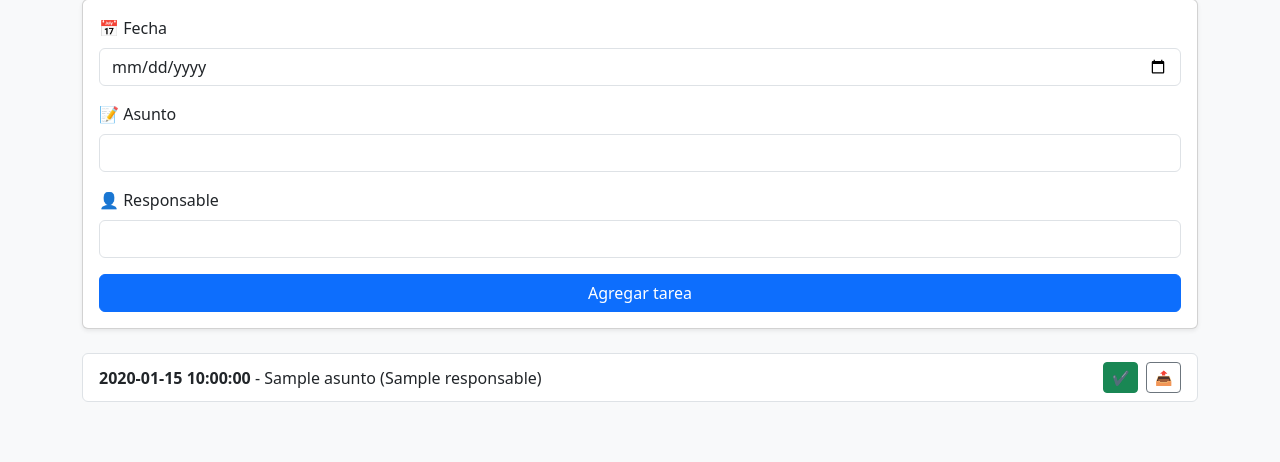
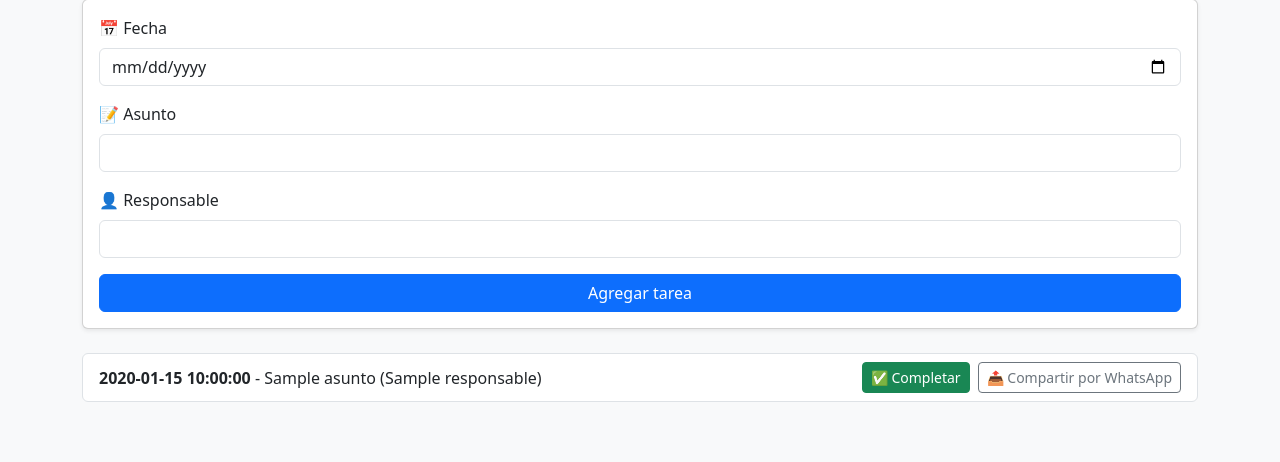
Before and after one commit to nelefrenn/Graciela, a Flask app: template templates/index.html in a window 1280 px wide. Shown: the part 87-549 px from the top of the page. Run offline with Flask 3, Linux system fonts and the light colour scheme; the template is opened without the code that fills it: most values are stand-ins (such as "Sample title", 1, 10 or a date in 2020).

Commit message:
Update index.html

```diff
--- a/templates/index.html
+++ b/templates/index.html
@@ -16,9 +16,14 @@
   <div class="container mt-4">
     <h2 class="text-center mb-4">📝 Cuidado de Mamá Graciela</h2>
 
-    <!-- Indicador de guardado -->
+    <!-- Alerta cuando se está guardando -->
     <div id="guardando" class="alert alert-info d-none" role="alert">
       ⏳ Guardando tarea...
+    </div>
+
+    <!-- Alerta cuando se está completando -->
+    <div id="completando" class="alert alert-warning d-none" role="alert">
+      🕒 Marcando tarea como completada...
     </div>
 
     <!-- Formulario para agregar tarea -->
@@ -46,9 +51,11 @@
           <strong>{{ tarea.fecha }}</strong> - {{ tarea.asunto }} ({{ tarea.responsable }})
         </div>
         <div class="d-flex gap-2">
-          <a href="/completar/{{ loop.index0 }}" class="btn btn-success btn-sm">✔️</a>
+          <form method="get" action="/completar/{{ loop.index0 }}" onsubmit="mostrarCompletando()">
+            <button type="submit" class="btn btn-success btn-sm">✅ Completar</button>
+          </form>
           <a href="https://wa.me/?text=Tarea: {{ tarea.asunto }}%20para%20{{ tarea.responsable }}%20el%20{{ tarea.fecha }}"
-             target="_blank" class="btn btn-outline-secondary btn-sm">📤</a>
+             target="_blank" class="btn btn-outline-secondary btn-sm">📤 Compartir por WhatsApp</a>
         </div>
       </li>
       {% else %}
@@ -60,7 +67,7 @@
   <!-- Bootstrap JS -->
   <script src="https://cdn.jsdelivr.net/npm/bootstrap@5.3.2/dist/js/bootstrap.bundle.min.js"></script>
 
-  <!-- Service Worker (PWA opcional) -->
+  <!-- PWA / Service Worker -->
   <script>
     if ('serviceWorker' in navigator) {
       navigator.serviceWorker.register('/static/service-worker.js')
@@ -68,7 +75,6 @@
         .catch(err => console.error('Error registrando el Service Worker:', err));
     }
 
-    // Botón de instalación
     let deferredPrompt;
     window.addEventListener('beforeinstallprompt', (e) => {
       e.preventDefault();
@@ -86,13 +92,6 @@
 
       document.querySelector('.container').appendChild(installBtn);
     });
-  </script>
 
-  <!-- Mostrar mensaje “Guardando tarea...” -->
-  <script>
-    document.getElementById('formulario-tarea').addEventListener('submit', function () {
-      document.getElementById('guardando').classList.remove('d-none');
-    });
-  </script>
-</body>
-</html>
+    // Mostrar mensaje de guardado
+    document.getElementById('formulario-tarea').addEventListe
```
